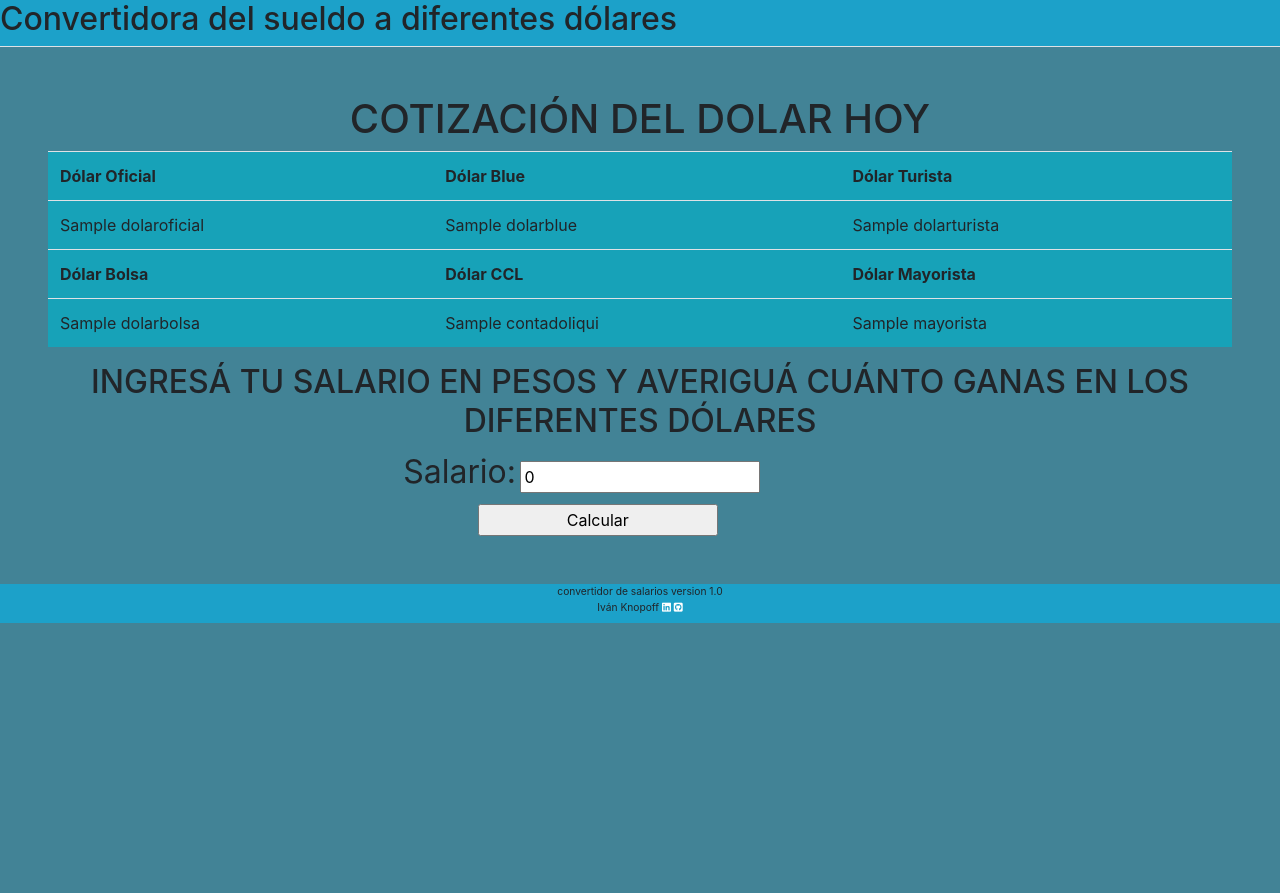
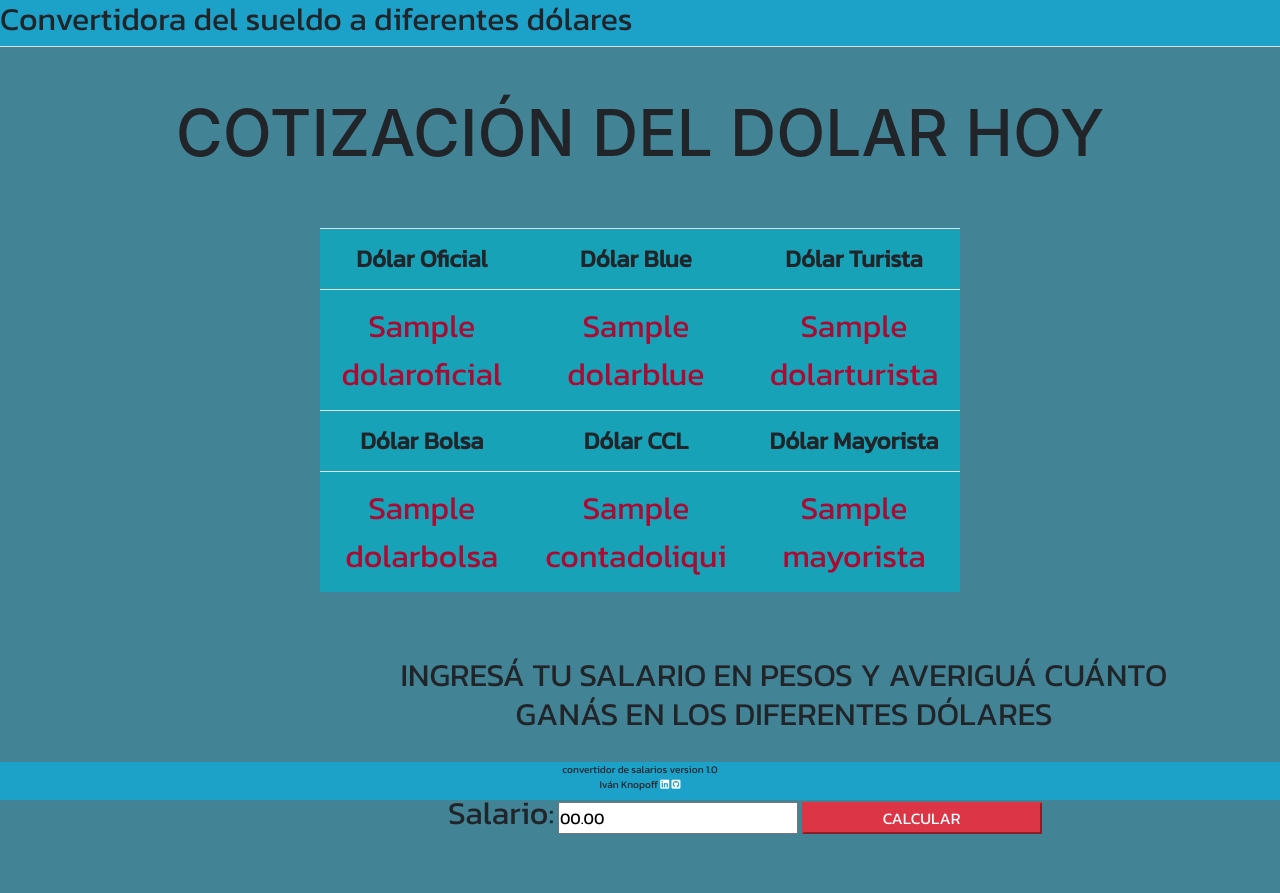
Before and after one commit to Ivanknop/salarioEnVariosDolares, a Flask app: template templates/index.html in a window 1280 px wide. Before the commit the page ends 623 px from the top, so only its background shows below. Run offline with Flask 2, Linux system fonts and the light colour scheme; the template is opened without the code that fills it: most values are stand-ins (such as "Sample title", 1, 10 or a date in 2020); some libraries are stand-ins or nearby versions.

Commit message:
reacomodo visual

```diff
--- a/app.py
+++ b/app.py
@@ -7,7 +7,6 @@ app=Flask(__name__)
 @app.route("/")
 def index():
     dolar_today = Dolar_converter()
-    print (dolar_today.show_quote() )
     return render_template('index.html',data=dolar_today.show_quote())
 
 
--- a/static/estilo.css
+++ b/static/estilo.css
@@ -1,22 +1,32 @@
+
+*{font-family: 'Kanit', sans-serif;}
 body{background-color: #428396;}
-.cuerpo{margin:2em;padding: 1em;}
-.table th{font-size: 1em;}
+*{margin: 0;padding: 0;}
+.table{margin-left: 25%;width: 50%;text-justify: center;}
+.table th, td{font-size: 1.5em;text-align: center;}
+.table td{color: #ab0b33;font-size: 2em;}
 .logo{margin-left: 35%;}
 .nav-local {background-color: #1CA1C9;}
 .nav-link {color: black;font-size: 1.2em;}
 .nav-icon{color:black}
+
+
+.h2-text {width: 50em;margin: 0 30%;}
+
 h1,h2{text-align: center;}
-.button-return {margin-left: 50%;}
-.local-form{margin-left: 30%;}
+h1{font-size: 4em;}
+.button-return {margin: 0 46%;font-size: 2em;}
+.local-form{margin-left: 35%;}
 .local-form label {font-size: 2em;}
 .local-form input {height: 2em;width: 15em;}
-.button-salary{margin-left: 9%}
+.button-salary{font-size: 1em;}
 
 footer{
-    bottom: 100%;
     width: 100%;
     height: 3vw;
     justify-content: center;
+    position: fixed;
+    bottom: 0;
 }
 footer p, .icon{font-size: 0.8vw; text-align: center;-webkit-text-stroke: black; }
 footer .icon{color: white}
--- a/templates/footer.html
+++ b/templates/footer.html
@@ -1,5 +1,5 @@
 
-</div>
+<br><br>
 </body>
 
 
--- a/templates/header.html
+++ b/templates/header.html
@@ -5,6 +5,9 @@
     <meta http-equiv="X-UA-Compatible" content="IE=edge">
     <meta name="viewport" content="width=device-width, initial-scale=1.0">
     <script src="https://kit.fontawesome.com/b27b674285.js" crossorigin="anonymous"></script>
+    <link rel="preconnect" href="https://fonts.googleapis.com">
+    <link rel="preconnect" href="https://fonts.gstatic.com" crossorigin>
+    <link href="https://fonts.googleapis.com/css2?family=Kanit&display=swap" rel="stylesheet">
     <link rel="stylesheet" href="https://maxcdn.bootstrapcdn.com/bootstrap/4.0.0/css/bootstrap.min.css">
     <link rel="stylesheet" href="{{url_for('static', filename='estilo.css')}}" type="text/css">
     <title>Tu sueldo en  dólares</title>
@@ -13,4 +16,4 @@
     <nav class="nav nav-tabs navbar-expand-lg navbar-dark nav-local"> <!--fixed-top deja la barra flotante-->
         <h2>Convertidora del sueldo a diferentes dólares</h2>
     </nav>
-    <div class="cuerpo">
+    <br><br>
--- a/templates/index.html
+++ b/templates/index.html
@@ -1,5 +1,6 @@
 {% include 'header.html' %}
 <h1>COTIZACIÓN DEL DOLAR HOY</h1>
+<br><br>
 <table class="table bg-info">
     <tr>
         <th>Dólar Oficial</th>
@@ -23,16 +24,16 @@
     </tr>
 
 </table>
-
-<h2>INGRESÁ TU SALARIO EN PESOS Y AVERIGUÁ CUÁNTO GANAS EN LOS DIFERENTES DÓLARES</h2>
-{% block content %}
+<br><br>
+<div class="h2-text">
+<h2>INGRESÁ TU SALARIO EN PESOS Y AVERIGUÁ CUÁNTO GANÁS EN LOS DIFERENTES DÓLARES</h2> <br><br>
+</div>
 <div class="local-form">
     <form method="GET" action="/calculate">
         <label for="salary">Salario: </label>
-        <input type="number" id="salary" name="salary" value='0' placeholder="00.00"/><br>
-        <input class="button-salary" type="submit"  button-chose-character value="Calcular" />
+        <input type="number" id="salary" name="salary" value='00.00' placeholder="00.00"/>
+        <input class="btn-danger button-salary" type="submit" value="CALCULAR" />
     </form>
 </div>
-{% endblock %}
 
 {% include 'footer.html' %}
```
Also changed, not shown: templates/conversion.html (+7 -5 lines).
